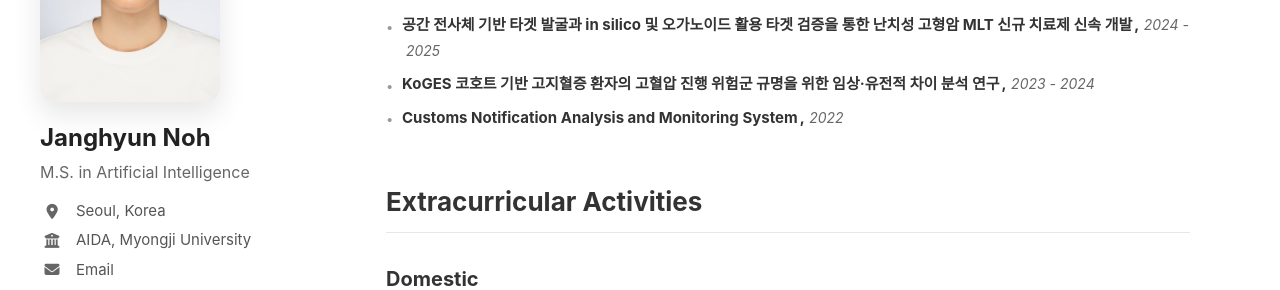
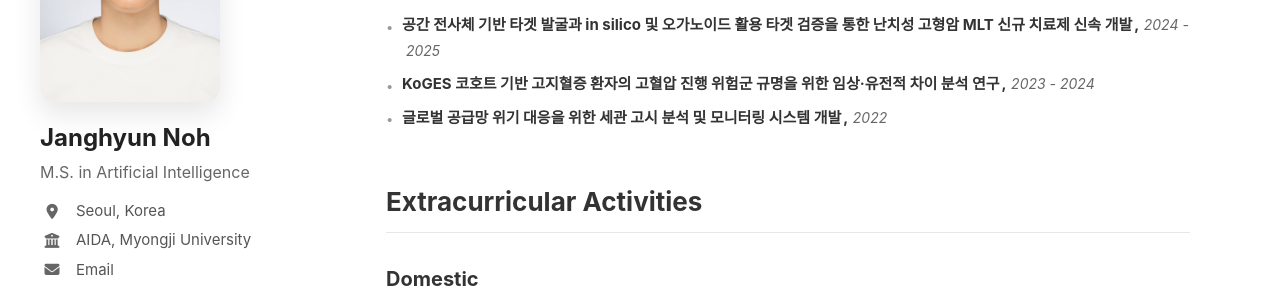
Before and after one commit to janghyunnoh/janghyunnoh.github.io, a Jekyll site: the page built from index.md, in a window 1280 px wide and 900 px high, scrolled down 2268 px. Shown: the part 190-480 px from the top of the window. Built offline with Jekyll 4.4.1, drawn with Linux system fonts in a browser that asks for light colours.

Commit message:
Refine project title wording

```diff
--- a/index.md
+++ b/index.md
@@ -175,7 +175,7 @@ I received my M.S. in Artificial Intelligence from Myongji University, where I w
     <span class="entry-venue">2023&nbsp;-&nbsp;2024</span>
   </div>
   <div class="entry">
-    <span class="entry-title">Customs Notification Analysis and Monitoring System</span>
+    <span class="entry-title">글로벌 공급망 위기 대응을 위한 세관 고시 분석 및 모니터링 시스템 개발</span>
     <span class="entry-venue">2022</span>
   </div>
 </div>
```
